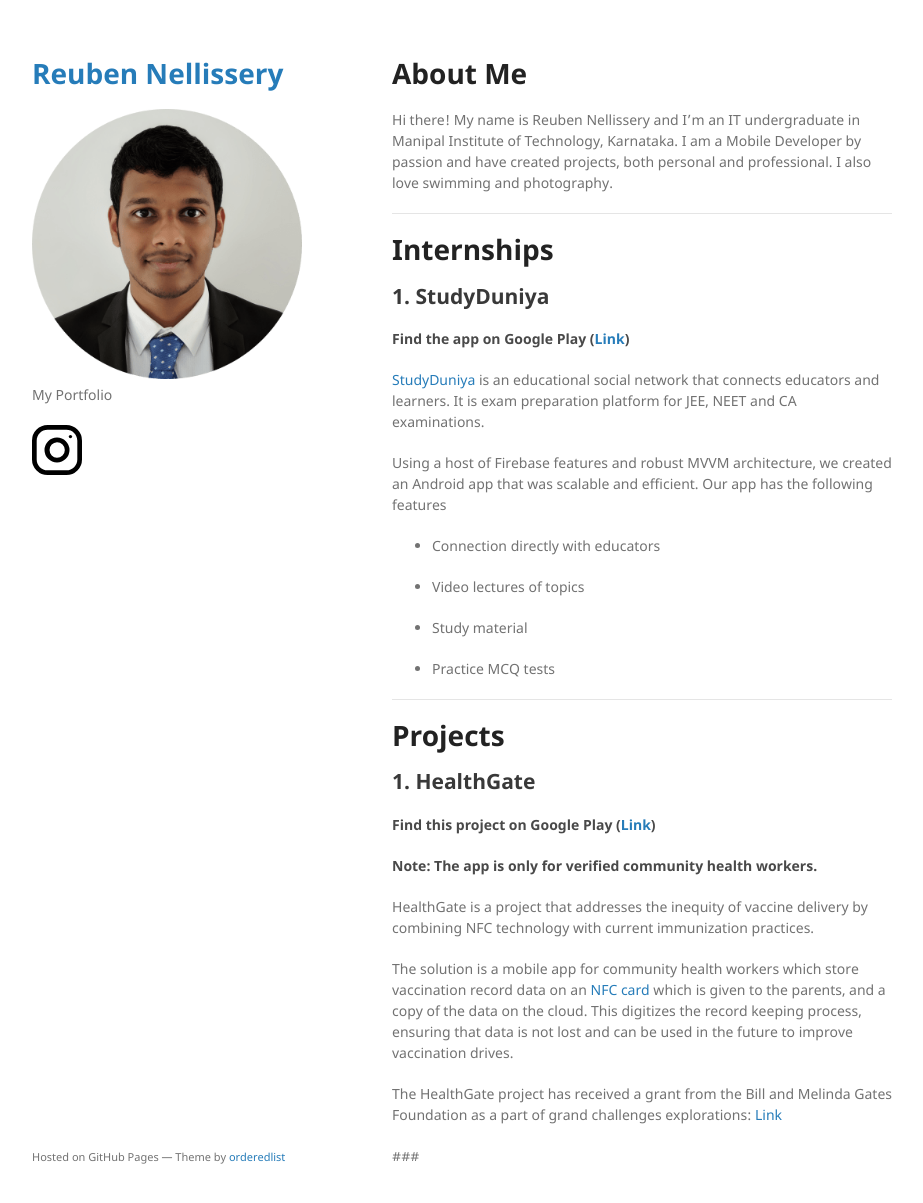
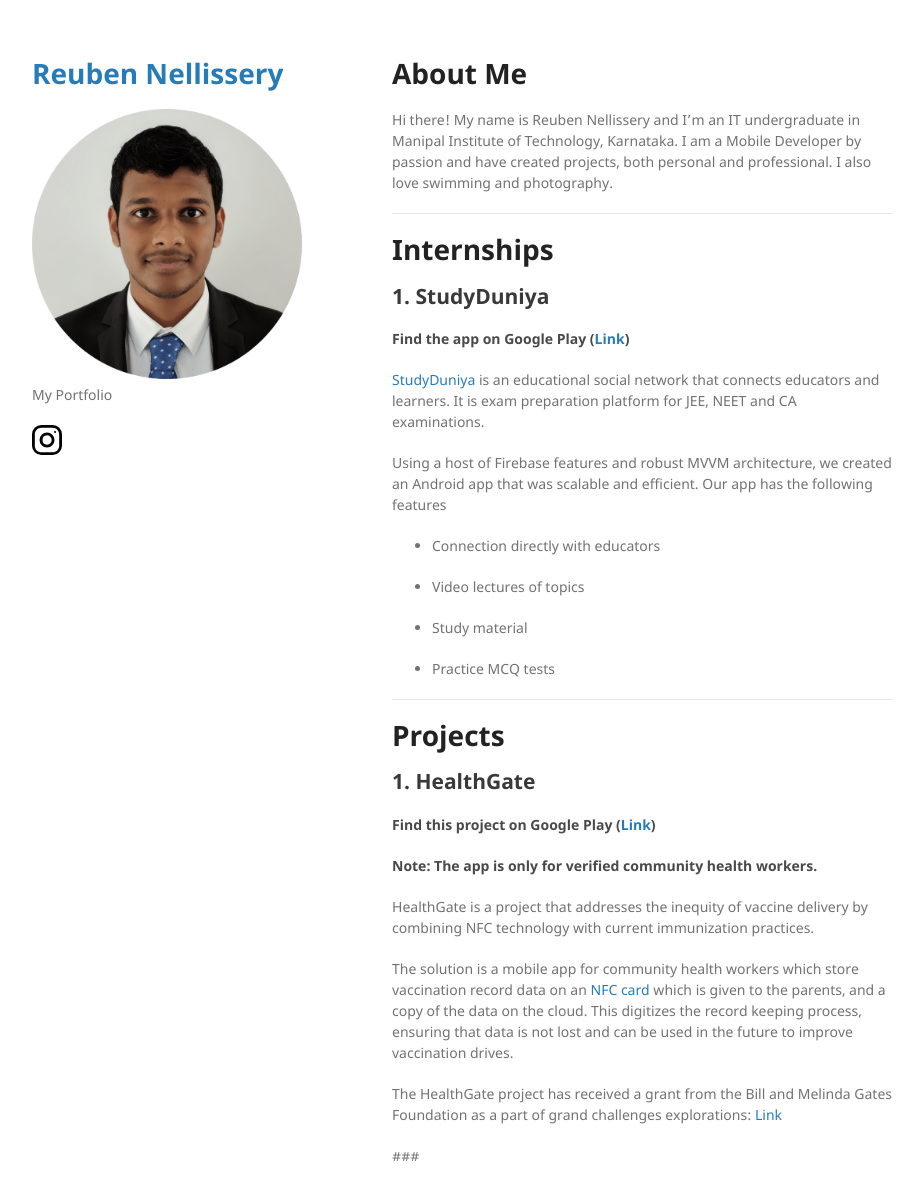
Before and after one commit to bennyhawk/bennyhawk.github.io, a Jekyll site: the page built from index.md, in a window 1280 px wide and 1236 px high. Shown: the top 1203 px of the window, without its empty margins (178-1101 px from the left). Built offline with Jekyll 4.4.1, drawn with Linux system fonts in a browser that asks for light colours; our own code applies the rules of GitHub Pages for plain Markdown files.

Commit message:
Update default.html

```diff
--- a/_layouts/default.html
+++ b/_layouts/default.html
@@ -23,30 +23,27 @@
         <p>{{ site.description | default: site.github.project_tagline }}</p>
 
 
+        <p class="view">
+          <a href="{{ site.github.owner_url }}">
+            <svg width="30" height="30" xmlns="http://www.w3.org/2000/svg" viewBox="0 0 512 512"><path d="M352 0H160A160 160 0 0 0 0 160v192a160 160 0 0 0 160 160h192a160 160 0 0 0 160-160V160A160 160 0 0 0 352 0zm112 352c0 61.8-50.2 112-112 112H160c-61.8 0-112-50.2-112-112V160C48 98.2 98.2 48 160 48h192c61.8 0 112 50.2 112 112v192z"/><path d="M256 128a128 128 0 1 0 0 256 128 128 0 0 0 0-256zm0 208a80.1 80.1 0 0 1 0-160 80 80 0 0 1 0 160z"/><circle cx="393.6" cy="118.4" r="17.1"/>
+            </svg>
+          </a>
+          <a href="{{ site.github.owner_url }}">
+            <svg xmlns="http://www.w3.org/2000/svg" width="30" height="30" version="1"><path d="M409 115a218 218 0 0 0-300-80 218 218 0 0 0-67 319c28 38 64 64 108 79 5 1 9 0 11-2 3-3 4-5 4-9a6590 6590 0 0 0 0-41l-7 2-16 1-20-2c-6-2-13-5-19-9-6-5-10-10-12-18l-3-6-9-15c-4-5-8-9-12-11l-2-1a21 21 0 0 1-7-7c0-2 0-3 2-4l8-1 6 1 14 7c5 4 10 8 14 15s9 13 15 17c7 4 13 7 19 7l16-2 13-4c2-13 7-23 14-30-11-1-20-2-29-5-9-2-18-6-27-11a77 77 0 0 1-38-49c-4-12-6-27-6-43 0-23 8-42 23-59-7-17-6-36 2-58 5-2 14 0 24 4a172 172 0 0 1 36 19 202 202 0 0 1 110 0l11-7c7-5 16-9 26-13s18-5 23-3c9 22 10 41 3 58 15 17 22 36 22 59 0 16-2 31-6 43-4 13-9 23-15 30-6 8-14 14-23 19s-18 9-27 11c-8 3-18 4-29 5 10 9 15 22 15 41v60c0 4 1 6 3 9 3 2 7 3 12 2 44-15 80-41 108-79 28-39 42-82 42-129 0-40-10-77-30-110z"/>
+            </svg>
+          </a>
+        </p>
 
 
-        <p class="view"><a href="{{ site.github.owner_url }}"><svg width="50" height="50" xmlns="http://www.w3.org/2000/svg" viewBox="0 0 512 512"><path d="M352 0H160A160 160 0 0 0 0 160v192a160 160 0 0 0 160 160h192a160 160 0 0 0 160-160V160A160 160 0 0 0 352 0zm112 352c0 61.8-50.2 112-112 112H160c-61.8 0-112-50.2-112-112V160C48 98.2 98.2 48 160 48h192c61.8 0 112 50.2 112 112v192z"/><path d="M256 128a128 128 0 1 0 0 256 128 128 0 0 0 0-256zm0 208a80.1 80.1 0 0 1 0-160 80 80 0 0 1 0 160z"/><circle cx="393.6" cy="118.4" r="17.1"/></svg></a></p>
 
 
-        {% if site.show_downloads %}
-        <ul class="downloads">
-          <li><a href="{{ site.github.zip_url }}">Download <strong>ZIP File</strong></a></li>
-          <li><a href="{{ site.github.tar_url }}">Download <strong>TAR Ball</strong></a></li>
-          <li><a href="{{ site.github.repository_url }}">View On <strong>GitHub</strong></a></li>
-        </ul>
-        {% endif %}
       </header>
       <section>
 
       {{ content }}
 
       </section>
-      <footer>
-        {% if site.github.is_project_page %}
-        <p>This project is maintained by <a href="{{ site.github.owner_url }}">{{ site.github.owner_name }}</a></p>
-        {% endif %}
-        <p><small>Hosted on GitHub Pages &mdash; Theme by <a href="https://github.com/orderedlist">orderedlist</a></small></p>
-      </footer>
+
     </div>
     <script src="{{ "/assets/js/scale.fix.js" | relative_url }}"></script>
     {% if site.google_analytics %}
```
